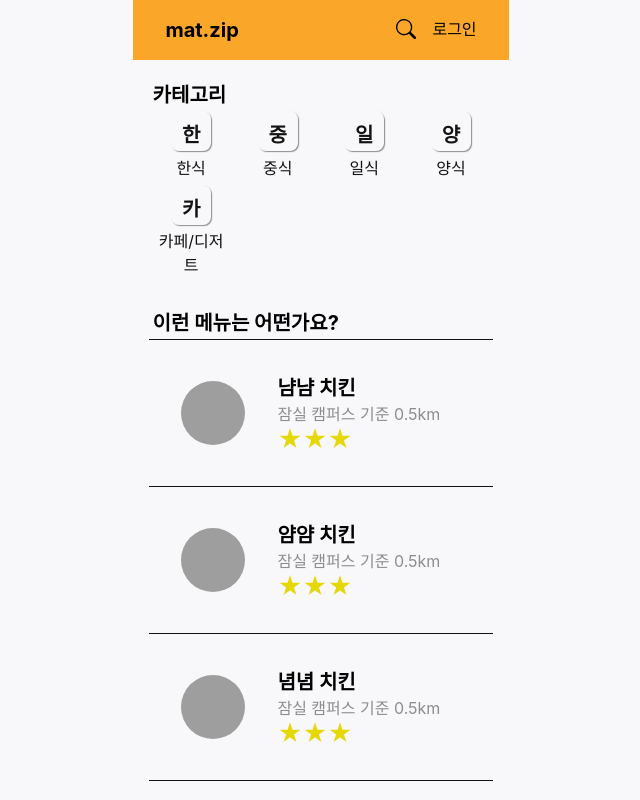
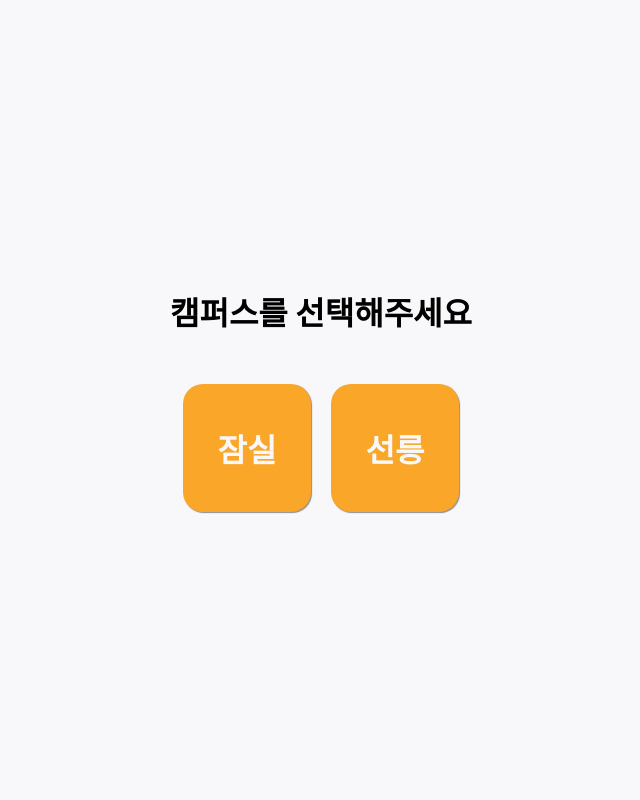
Before and after one commit to The-Fellowship-of-the-matzip/mat.zip-front, a React (Create React App) app: page / in a window 1280 px wide. Shown: the top 800 px of the page, without its empty margins (319-959 px from the left). Built offline with nearby package versions, Linux system fonts and the light colour scheme; grey boxes are pictures that could not be loaded.

Commit message:
feat: 캠퍼스 선택 페이지 구현

```diff
--- a/src/App.tsx
+++ b/src/App.tsx
@@ -2,11 +2,20 @@ import PageLayout from "./components/layout/PageLayout/PageLayout";
 import CategoryDetailPage from "./components/pages/CategoryDetailPage";
 import CategoryPage from "./components/pages/CategoryPage";
 import StoreDetailPage from "./components/pages/StoreDetailPage";
+import { campusContext } from "context/CampusContextProvider";
+import { useContext } from "react";
 import { Route, Routes } from "react-router-dom";
 
+import CampusSelectPage from "components/pages/CampusSelectPage/CampusSelectPage";
+
 function App() {
+  const campus = useContext(campusContext);
+
   return (
     <Routes>
+      {campus === null ? (
+        <Route path="*" element={<CampusSelectPage />} />
+      ) : (
         <Route element={<PageLayout />}>
           <Route path="/" element={<CategoryPage />} />
           <Route
@@ -15,6 +24,7 @@ function App() {
           />
           <Route path="/store-detail" element={<StoreDetailPage />} />
         </Route>
+      )}
     </Routes>
   );
 }
--- /dev/null
+++ b/src/components/pages/CampusSelectPage/CampusSelectPage.style.tsx
@@ -0,0 +1,37 @@
+import styled from "styled-components";
+
+export const MainContainer = styled.main`
+  width: 23.45rem;
+  height: 100vh;
+  margin: 0 auto;
+
+  display: flex;
+  flex-direction: column;
+  justify-content: center;
+  align-items: center;
+  gap: 3.125rem;
+
+  background-color: ${({ theme }) => theme.white};
+`;
+
+export const Title = styled.h1``;
+
+export const ButtonWrapper = styled.div`
+  display: flex;
+  gap: 1.25rem;
+`;
+
+export const Button = styled.button`
+  width: 8rem;
+  height: 8rem;
+
+  color: ${({ theme }) => theme.white};
+  font-size: 32px;
+  font-weight: 700;
+
+  border: none;
+  border-radius: 1.25rem;
+
+  background-color: ${({ theme }) => theme.primary};
+  box-shadow: 0.065rem 0.065rem 0.065rem ${({ theme }) => theme.secondary};
+`;
--- /dev/null
+++ b/src/components/pages/CampusSelectPage/CampusSelectPage.tsx
@@ -0,0 +1,25 @@
+import { Campus, setCampusContext } from "context/CampusContextProvider";
+import { useContext } from "react";
+
+import * as S from "components/pages/CampusSelectPage/CampusSelectPage.style";
+
+function CampusSelectPage() {
+  const setCampus = useContext(setCampusContext);
+
+  const handleCampusSelect: (campus: Campus) => React.MouseEventHandler =
+    (campus: Campus) => () => {
+      setCampus(campus);
+    };
+
+  return (
+    <S.MainContainer>
+      <S.Title>캠퍼스를 선택해주세요</S.Title>
+      <S.ButtonWrapper>
+        <S.Button onClick={handleCampusSelect("잠실")}>잠실</S.Button>
+        <S.Button onClick={handleCampusSelect("선릉")}>선릉</S.Button>
+      </S.ButtonWrapper>
+    </S.MainContainer>
+  );
+}
+
+export default CampusSelectPage;
--- a/src/context/CampusContextProvider.tsx
+++ b/src/context/CampusContextProvider.tsx
@@ -1,13 +1,14 @@
 import React, { useState } from "react";
 
-type Campus = "잠실" | "선릉";
+export type Campus = "잠실" | "선릉";
 type CampusContext = Campus | null;
 
-type SetCampusContext = React.Dispatch<React.SetStateAction<CampusContext>>;
+type SetCampusContext = React.Dispatch<
+  React.SetStateAction<CampusContext | null>
+>;
 
 export const campusContext = React.createContext<null | CampusContext>(null);
-export const setCampusContext =
-  React.createContext<null | SetCampusContext>(null);
+export const setCampusContext = React.createContext<SetCampusContext>(() => {});
 
 function CampusContextProvider({ children }: React.PropsWithChildren<{}>) {
   const [campus, setCampus] = useState<CampusContext>(null);
```
Lines whose indentation alone changed are shown as unchanged.
